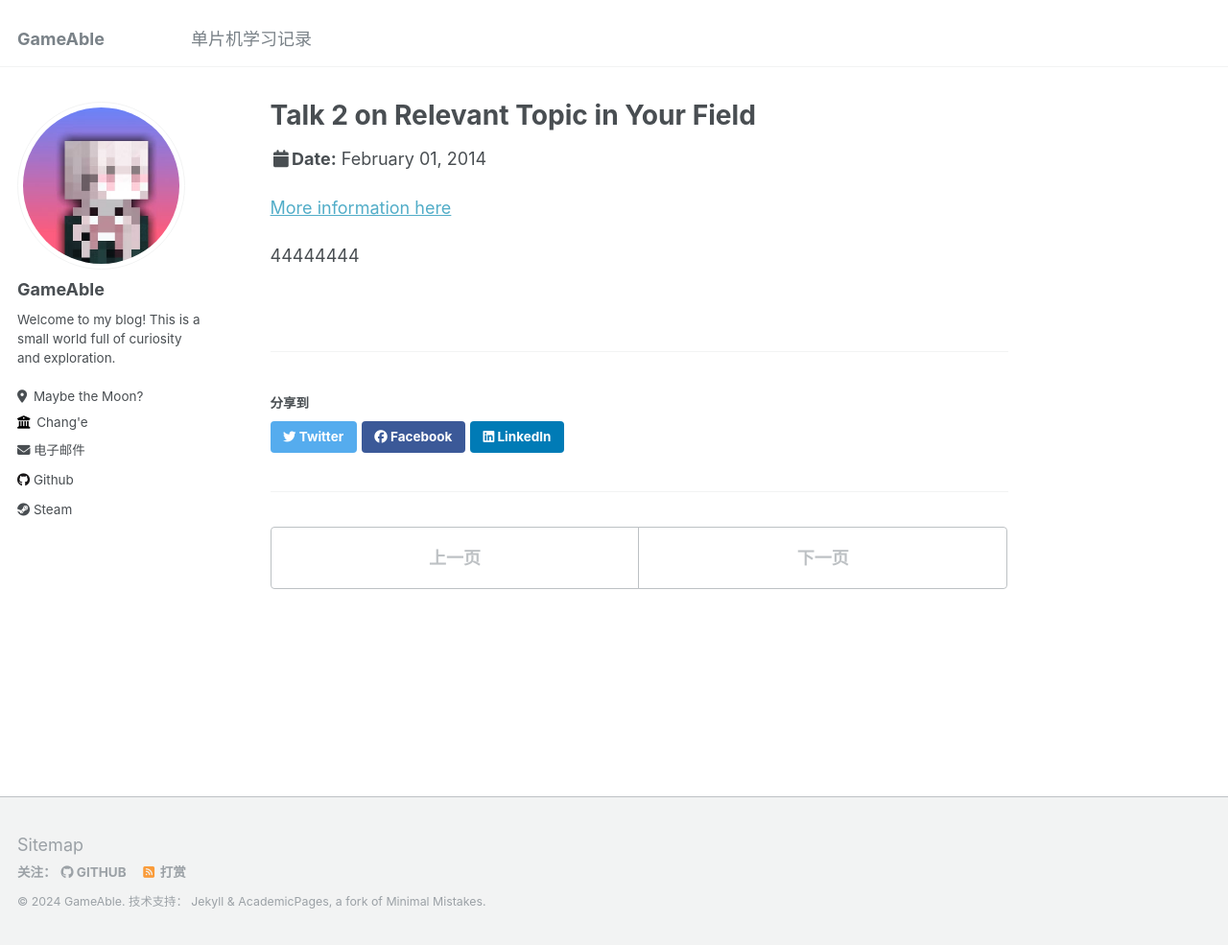
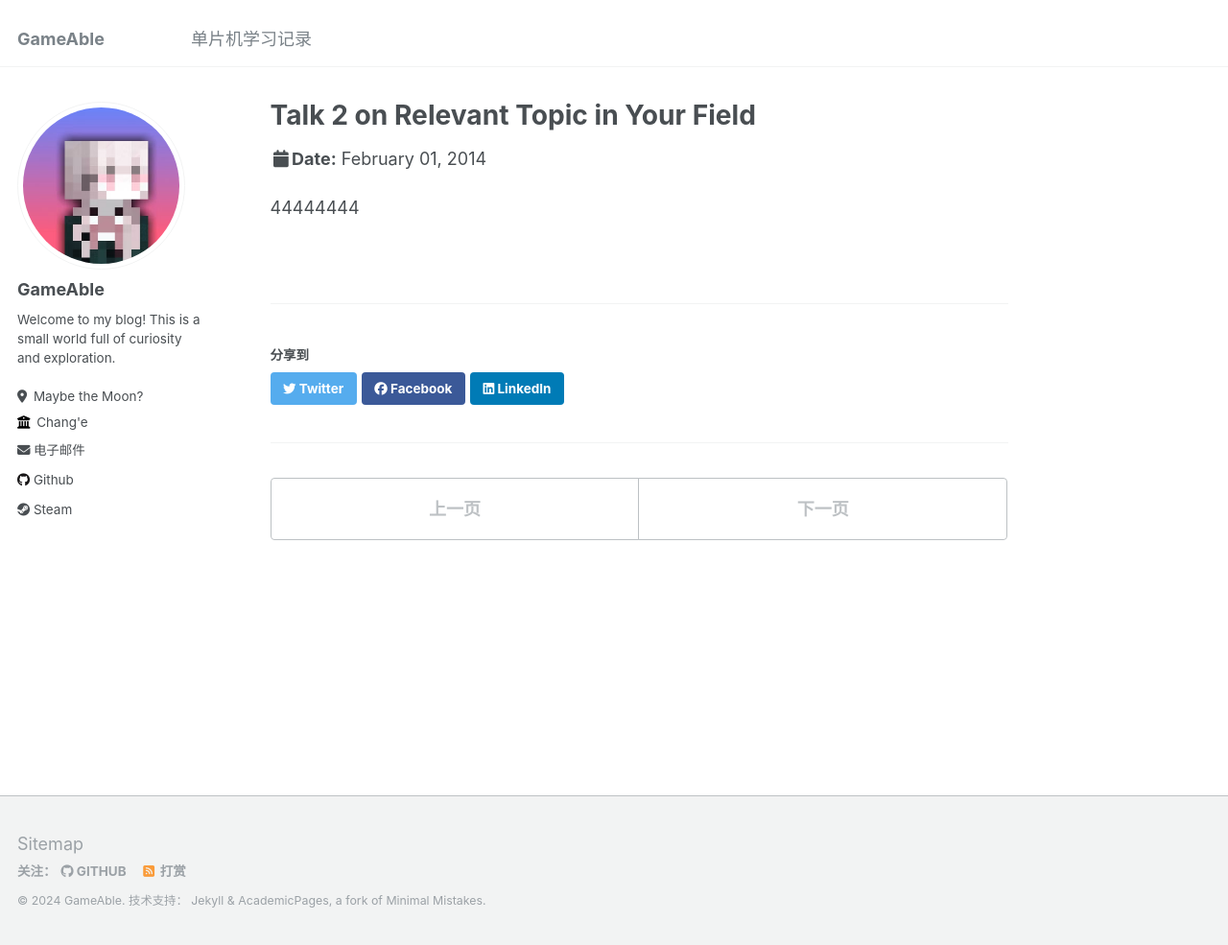
Before and after one commit to GameAble/GameAble.github.io, a Jekyll site: the page built from _talks/2014-02-01-talk-4.md, in a window 1280 px wide and 985 px high. Shown: the whole window at 96% size. Built offline with Jekyll 4.4.1, drawn with Linux system fonts in a browser that asks for light colours.

Commit message:
modified:   _talks/2014-02-01-talk-4.md

```diff
--- a/_talks/2014-02-01-talk-4.md
+++ b/_talks/2014-02-01-talk-4.md
@@ -7,7 +7,4 @@ venue: "London School of Testing"
 date: 2014-02-01
 location: "London, UK"
 ---
-
-[More information here](http://example2.com)
-
 44444444
```
